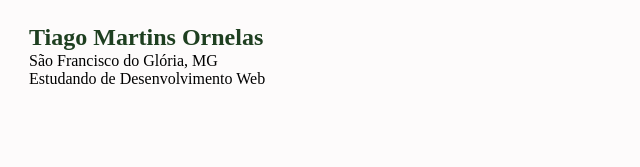
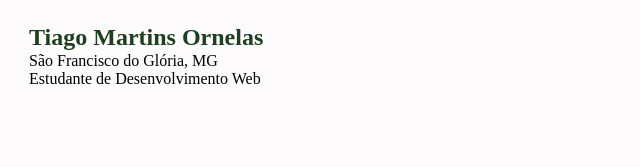
Before and after one commit to tiagoornelas/tiagoornelas.github.io, a plain HTML site: page index.html in a window 1280 px wide. Shown: the part 151-318 px from the top of the page, 469-1109 px from the left. Drawn offline with Linux system fonts and the light colour scheme; a web font is replaced by a local one.

Commit message:
Corrige erro de grafia na palavra Estudante

```diff
--- a/index.html
+++ b/index.html
@@ -25,7 +25,7 @@
         <ul>
             <h2>Tiago Martins Ornelas</h2>
             <li>São Francisco do Glória, MG</li>
-            <li>Estudando de Desenvolvimento Web</li>
+            <li>Estudante de Desenvolvimento Web</li>
         </ul>
     </section>
     <section id="content">
```
